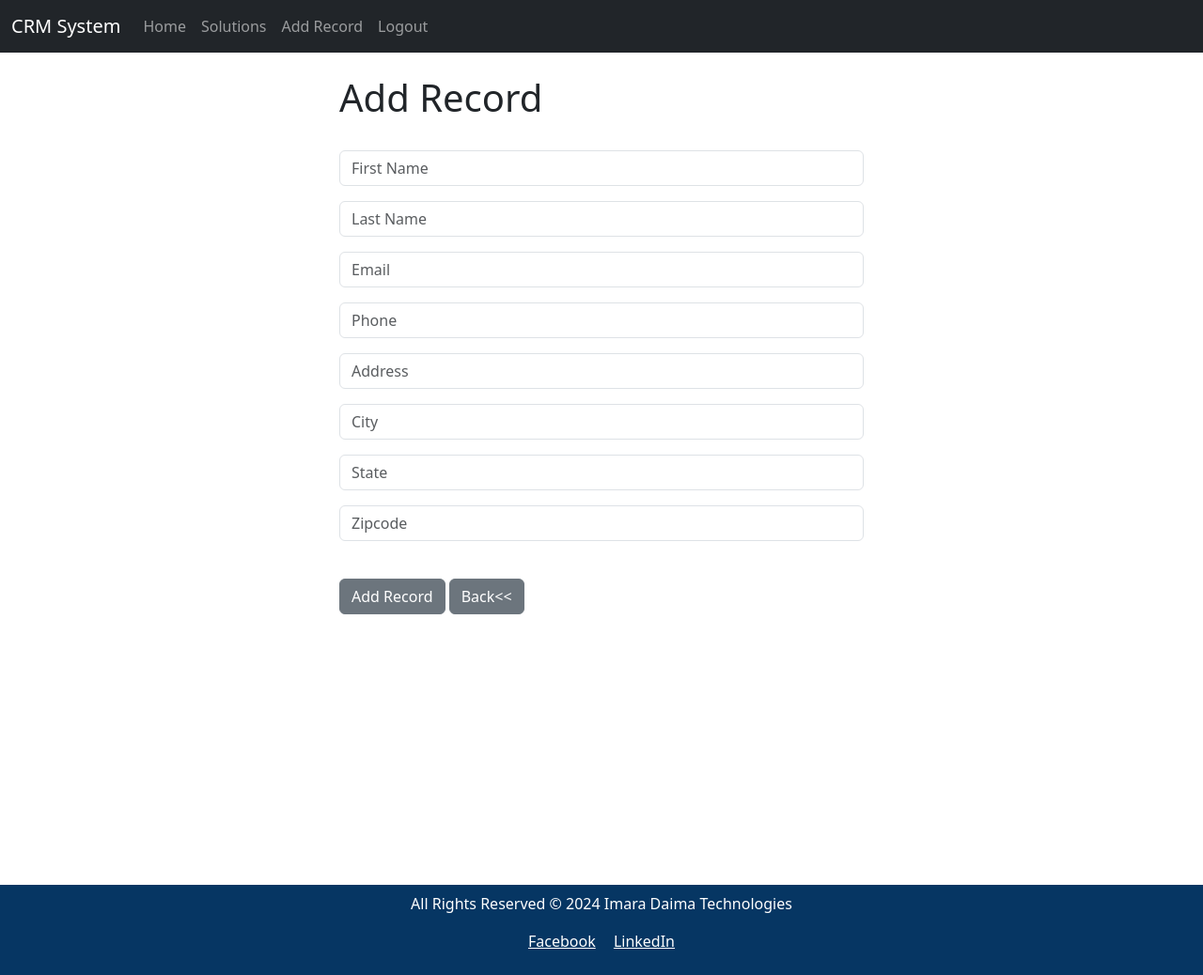
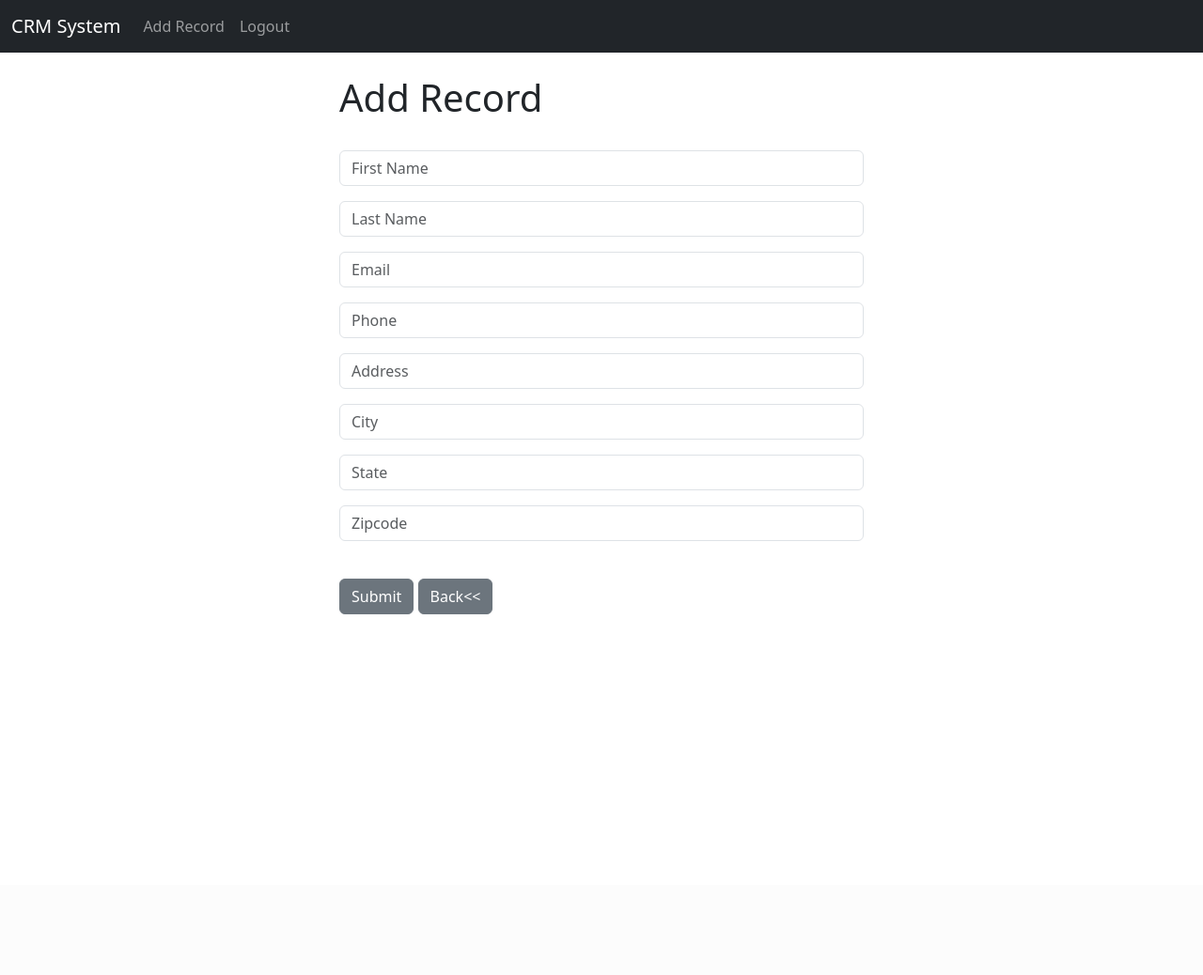
Before and after one commit to Cheruiyot-Aaron/Simple-CRM-System, a Django app: page /add_record/ in a window 1280 px wide. Shown: the whole page at 94% size. After the commit the page ends 654 px from the top, so only its background shows below. Run offline with Django 5.2, Linux system fonts and the light colour scheme; a user stored in the database is signed in.

```diff
--- a/website/templates/add_record.html
+++ b/website/templates/add_record.html
@@ -11,7 +11,7 @@
 	{{ form.as_p }}
 
 <br/>
-  <button type="submit" class="btn btn-secondary">Add Record</button>
+  <button type="submit" class="btn btn-secondary"> Submit</button>
    <a href="{% url 'home' %}" class="btn btn-secondary">Back<<</a>
 
 </form>
--- a/website/templates/base.html
+++ b/website/templates/base.html
@@ -3,7 +3,7 @@
   <head>
     <meta charset="utf-8">
     <meta name="viewport" content="width=device-width, initial-scale=1">
-    <title>CRM System</title>
+    <title>Imara CRM System</title>
     <link href="https://cdn.jsdelivr.net/npm/bootstrap@5.3.0-alpha1/dist/css/bootstrap.min.css" rel="stylesheet" integrity="sha384-GLhlTQ8iRABdZLl6O3oVMWSktQOp6b7In1Zl3/Jr59b6EGGoI1aFkw7cmDA6j6gD" crossorigin="anonymous">
   </head>
   <body>
@@ -39,7 +39,8 @@
   <br>
   <br>
   <br>
-  <footer>
+  {% comment %} footer {% endcomment %}
+  {% comment %} <footer>
   {% include 'footer.html' %}
- </footer>
+ </footer> {% endcomment %}
 </html>
--- a/website/templates/home.html
+++ b/website/templates/home.html
@@ -7,7 +7,7 @@
 {% if user.is_authenticated %}
 
 
-<table class="table table-striped table-hover table-bordered">
+<table class="table table-striped table-hover table-bordered", style="background-color:#063663;>
   <thead class="table-dark">
     <tr>
       <th scope="col">Name</th>
--- a/website/templates/navbar.html
+++ b/website/templates/navbar.html
@@ -8,12 +8,6 @@
       <ul class="navbar-nav me-auto mb-2 mb-lg-0">
 
         {% if user.is_authenticated %}
-        <li class="nav-item">
-          <a class="nav-link" href="{% url 'add_record' %}">Home</a>
-        </li>
-        <li class="nav-item">
-          <a class="nav-link" href="{% url 'logout' %}">Solutions</a>
-        </li>
         <li class="nav-item">
           <a class="nav-link" href="{% url 'add_record' %}">Add Record</a>
         </li>
```
Also changed, not shown: db.sqlite3.
